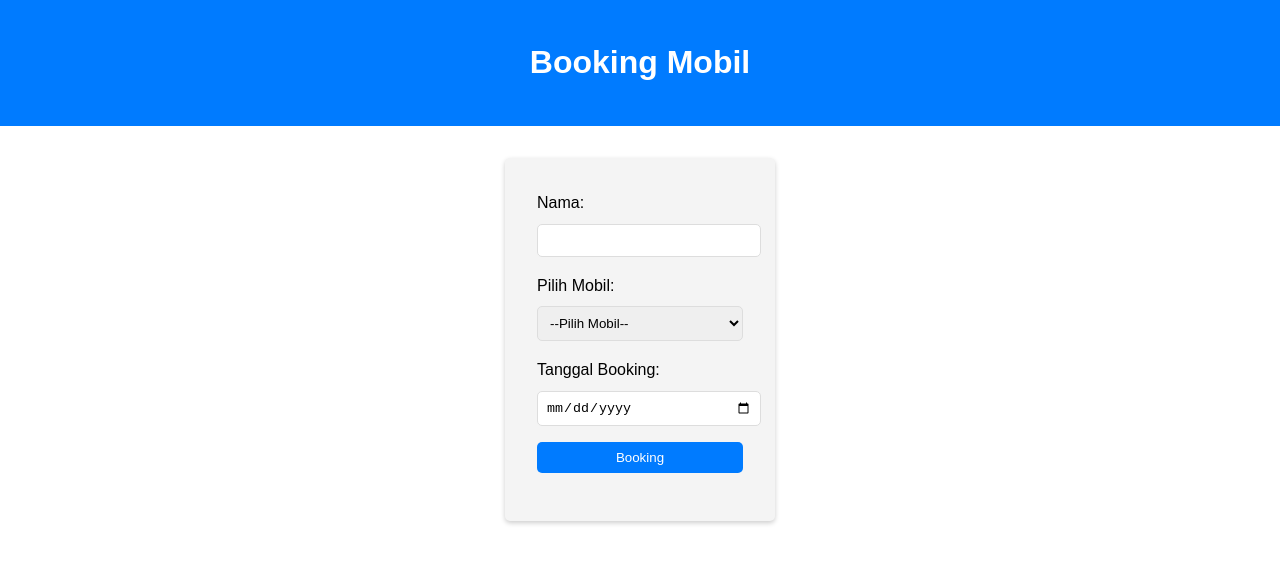
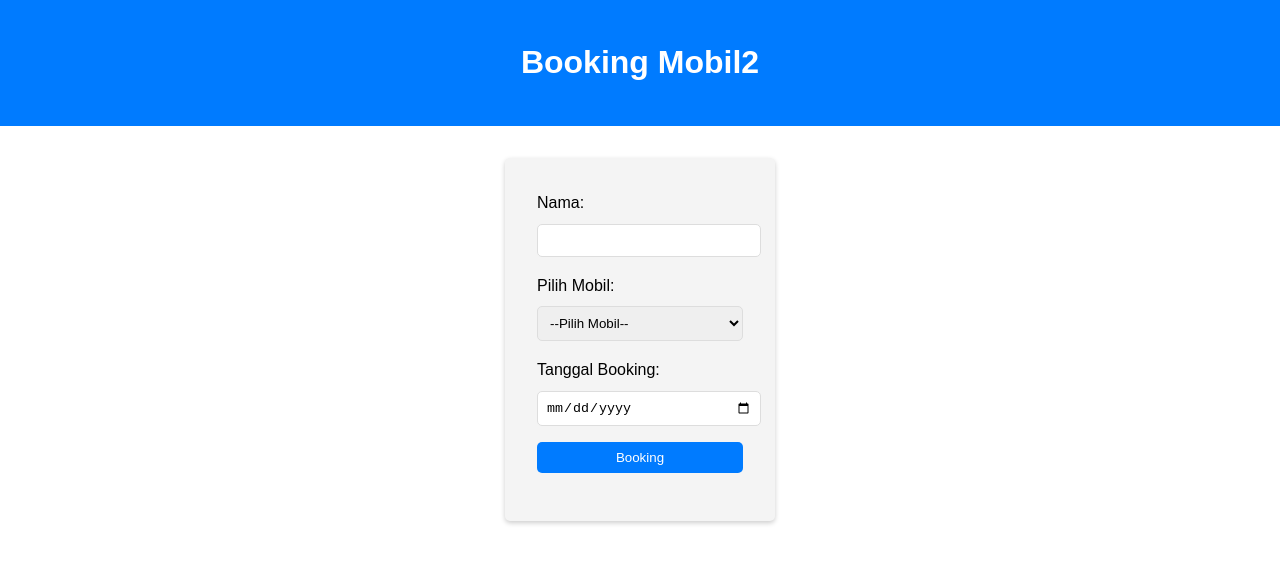
Before and after one commit to faizdaffa2004/Rental-Mobil, a website: page index.html in a window 1280 px wide. Drawn offline with Linux system fonts and the light colour scheme.

Commit message:
Update index.html

```diff
--- a/index.html
+++ b/index.html
@@ -8,7 +8,7 @@
 </head>
 <body>
     <header>
-        <h1>Booking Mobil</h1>
+        <h1>Booking Mobil2</h1>
     </header>
     <main>
         <form id="bookingForm">
```
